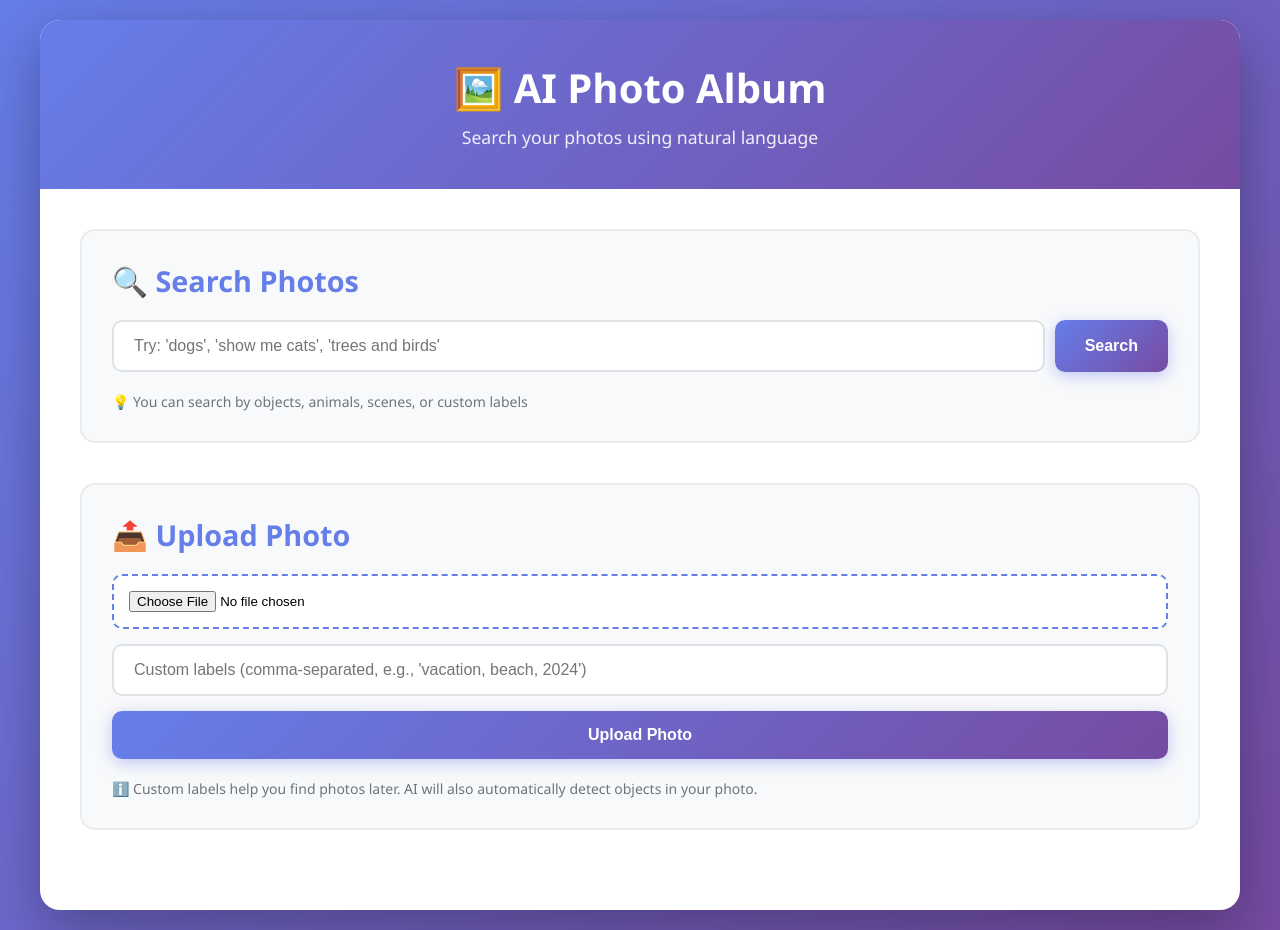
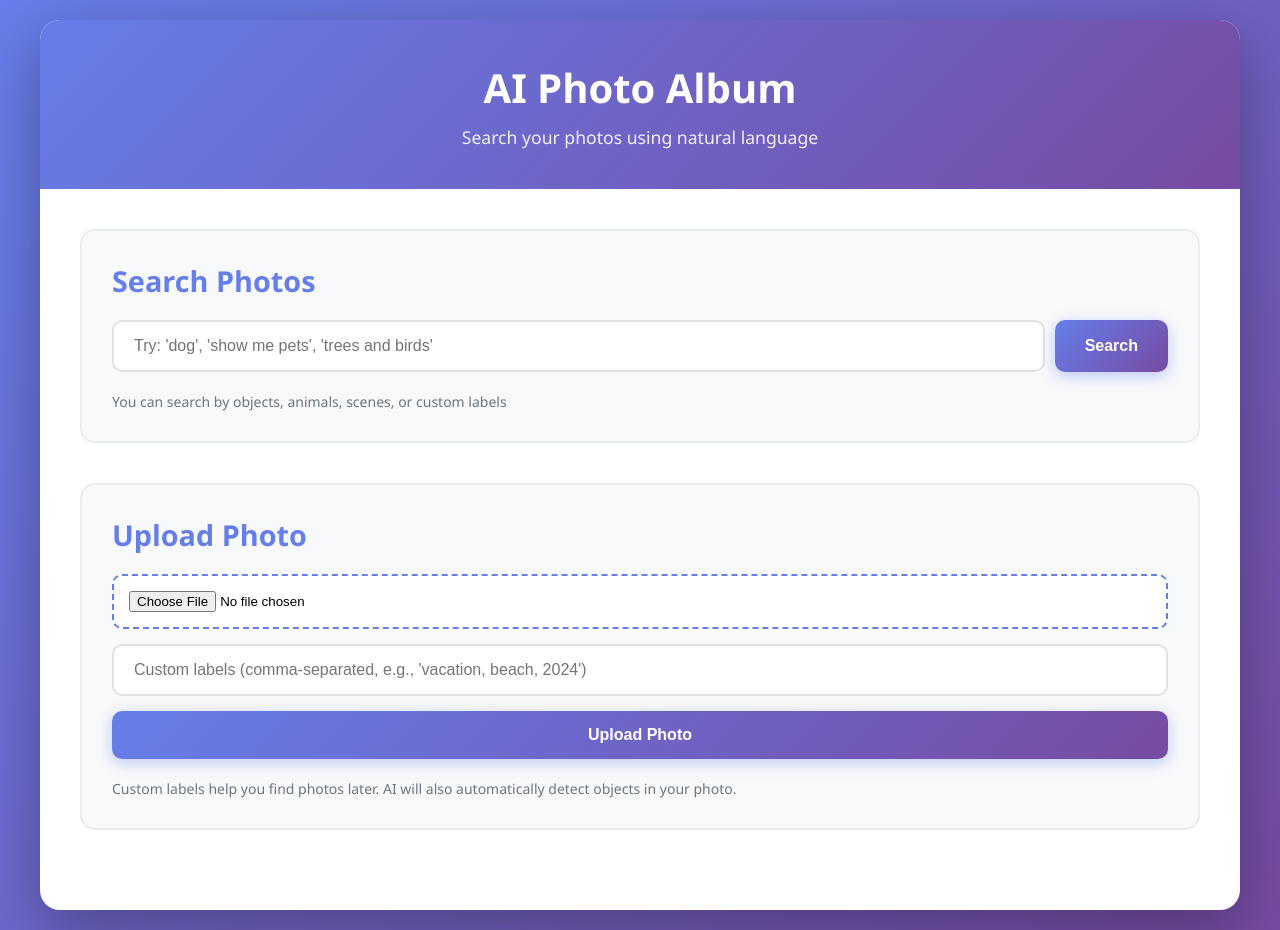
Before and after one commit to MeenakshiMadhu/AWS-Photo-Album-Application, a plain HTML site: page frontend/index.html in a window 1280 px wide. Drawn offline with Linux system fonts and the light colour scheme.

Commit message:
fixed code

```diff
--- a/frontend/index.html
+++ b/frontend/index.html
@@ -263,30 +263,30 @@
 <body>
     <div class="container">
         <div class="header">
-            <h1>🖼️ AI Photo Album</h1>
+            <h1>AI Photo Album</h1>
             <p>Search your photos using natural language</p>
         </div>
 
         <div class="content">
             <!-- Search Section -->
             <div class="section">
-                <h2>🔍 Search Photos</h2>
+                <h2>Search Photos</h2>
                 <div class="search-container">
                     <input
                         type="text"
                         id="searchQuery"
-                        placeholder="Try: 'dogs', 'show me cats', 'trees and birds'"
+                        placeholder="Try: 'dog', 'show me pets', 'trees and birds'"
                         onkeypress="handleSearchKeyPress(event)"
                     >
                     <button onclick="searchPhotos()">Search</button>
                 </div>
-                <p class="upload-hint">💡 You can search by objects, animals, scenes, or custom labels</p>
+                <p class="upload-hint">You can search by objects, animals, scenes, or custom labels</p>
                 <div id="searchMessage"></div>
             </div>
 
             <!-- Upload Section -->
             <div class="section">
-                <h2>📤 Upload Photo</h2>
+                <h2>Upload Photo</h2>
                 <div class="upload-container">
                     <div class="file-input-wrapper">
                         <input
@@ -303,7 +303,7 @@
                     >
                     <button onclick="uploadPhoto()">Upload Photo</button>
                     <p class="upload-hint">
-                        ℹ️ Custom labels help you find photos later. AI will also automatically detect objects in your photo.
+                        Custom labels help you find photos later. AI will also automatically detect objects in your photo.
                     </p>
                 </div>
                 <div id="uploadMessage"></div>
@@ -312,7 +312,7 @@
             <!-- Results Section -->
             <div id="resultsSection" style="display: none;">
                 <div class="section">
-                    <h2>📷 Search Results</h2>
+                    <h2>Search Results</h2>
                     <div id="results"></div>
                 </div>
             </div>
```
